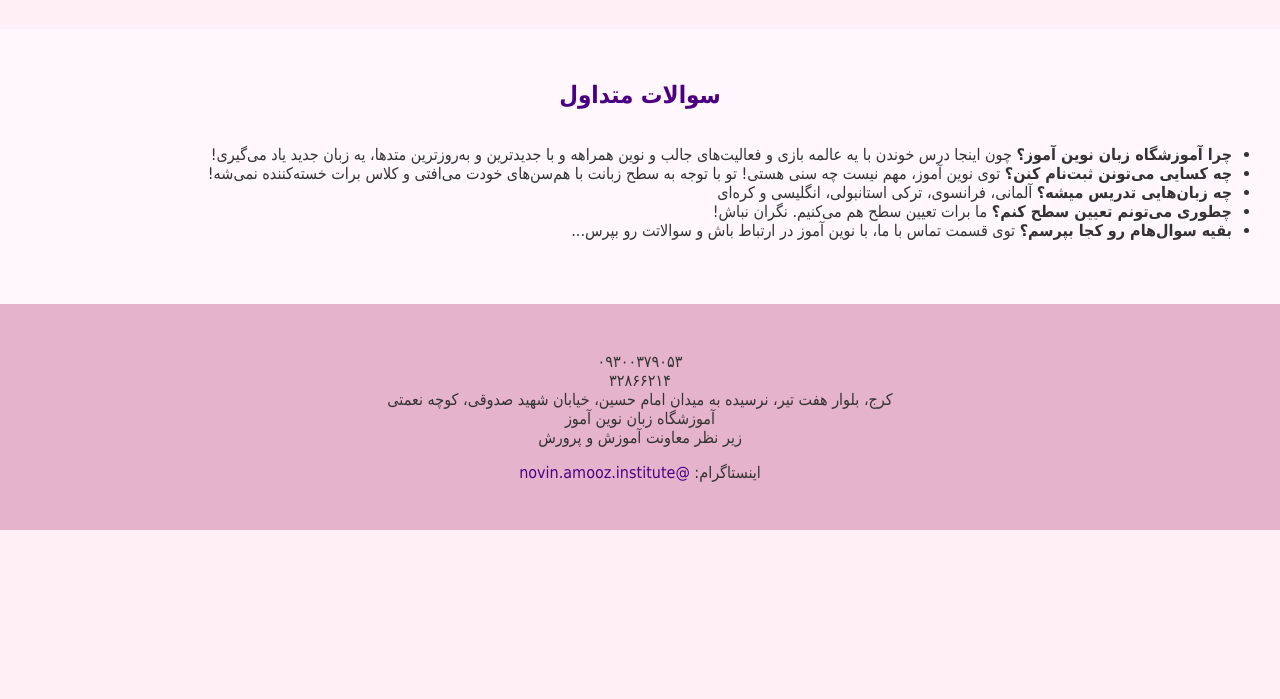
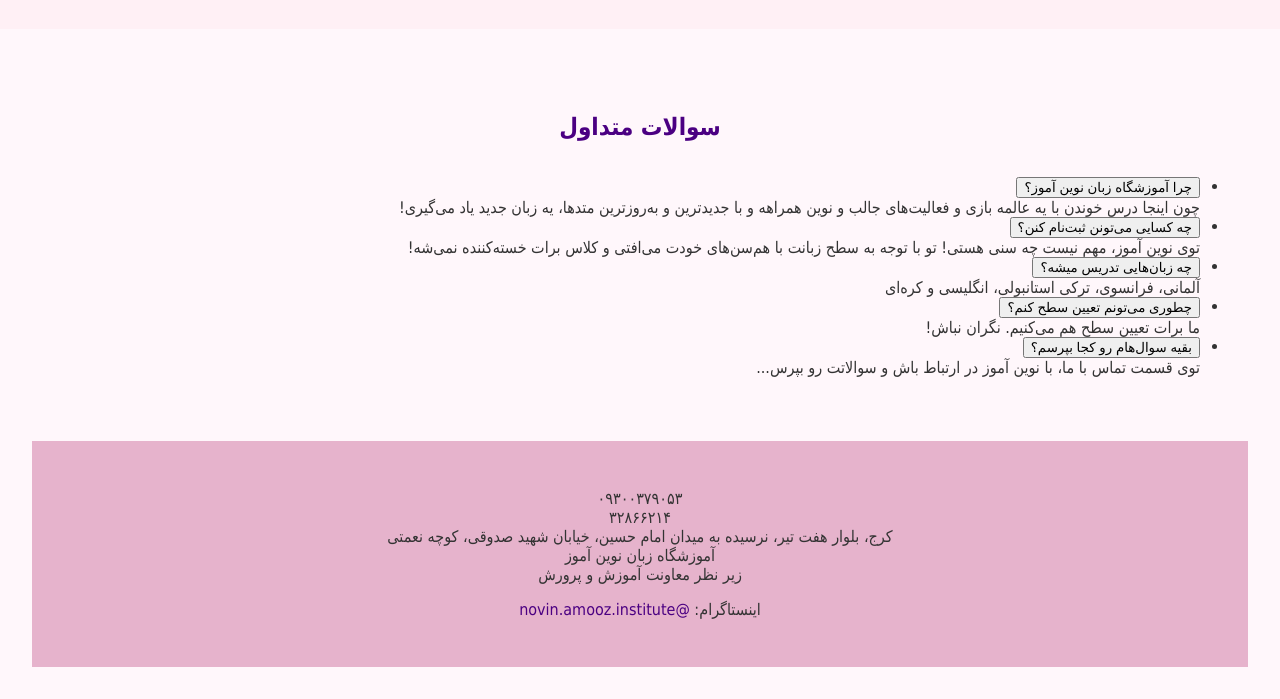
Before and after one commit to Novinamooz/Novin.Amooz, a plain HTML site: page index.html in a window 1280 px wide. Shown: the part 934-1633 px from the top of the page. Before the commit the page ends 1464 px from the top, so only its background shows below. Drawn offline with Linux system fonts and the light colour scheme.

Commit message:
Update index.html

```diff
--- a/index.html
+++ b/index.html
@@ -43,15 +43,69 @@
     </section>
 
     <section class="faq">
-      <h2>سوالات متداول</h2>
-      <ul>
-        <li><strong>چرا آموزشگاه زبان نوین آموز؟</strong> چون اینجا درس خوندن با یه عالمه بازی و فعالیت‌های جالب و نوین همراهه و با جدیدترین و به‌روزترین متدها، یه زبان جدید یاد می‌گیری!</li>
-        <li><strong>چه کسایی می‌تونن ثبت‌نام کنن؟</strong> توی نوین آموز، مهم نیست چه سنی هستی! تو با توجه به سطح زبانت با هم‌سن‌های خودت می‌افتی و کلاس برات خسته‌کننده نمی‌شه!</li>
-        <li><strong>چه زبان‌هایی تدریس میشه؟</strong> آلمانی، فرانسوی، ترکی استانبولی، انگلیسی و کره‌ای</li>
-        <li><strong>چطوری می‌تونم تعیین سطح کنم؟</strong> ما برات تعیین سطح هم می‌کنیم. نگران نباش!</li>
-        <li><strong>بقیه سوال‌هام رو کجا بپرسم؟</strong> توی قسمت تماس با ما، با نوین آموز در ارتباط باش و سوالاتت رو بپرس...</li>
-      </ul>
-    </section>
+<!DOCTYPE html>
+<html lang="fa" dir="rtl">
+<head>
+  <meta charset="UTF-8" />
+  <meta name="viewport" content="width=device-width, initial-scale=1.0" />
+  <title>سوالات متداول - نوین آموز</title>
+  <link rel="stylesheet" href="style.css" />
+</head>
+<body>
+
+  <section class="faq">
+    <h2>سوالات متداول</h2>
+    <ul>
+      <li>
+        <button class="question">چرا آموزشگاه زبان نوین آموز؟</button>
+        <div class="answer">چون اینجا درس خوندن با یه عالمه بازی و فعالیت‌های جالب و نوین همراهه و با جدیدترین و به‌روزترین متدها، یه زبان جدید یاد می‌گیری!</div>
+      </li>
+      <li>
+        <button class="question">چه کسایی می‌تونن ثبت‌نام کنن؟</button>
+        <div class="answer">توی نوین آموز، مهم نیست چه سنی هستی! تو با توجه به سطح زبانت با هم‌سن‌های خودت می‌افتی و کلاس برات خسته‌کننده نمی‌شه!</div>
+      </li>
+      <li>
+        <button class="question">چه زبان‌هایی تدریس میشه؟</button>
+        <div class="answer">آلمانی، فرانسوی، ترکی استانبولی، انگلیسی و کره‌ای</div>
+      </li>
+      <li>
+        <button class="question">چطوری می‌تونم تعیین سطح کنم؟</button>
+        <div class="answer">ما برات تعیین سطح هم می‌کنیم. نگران نباش!</div>
+      </li>
+      <li>
+        <button class="question">بقیه سوال‌هام رو کجا بپرسم؟</button>
+        <div class="answer">توی قسمت تماس با ما، با نوین آموز در ارتباط باش و سوالاتت رو بپرس...</div>
+      </li>
+    </ul>
+  </section>
+
+  <script>
+    document.querySelectorAll(".faq .question").forEach(button => {
+      button.addEventListener("click", () => {
+        const li = button.parentElement;
+        const answer = li.querySelector(".answer");
+
+        if (li.classList.contains("active")) {
+          answer.style.maxHeight = null;
+          li.classList.remove("active");
+        } else {
+          // بستن بقیه آیتم‌ها (اختیاری)
+          document.querySelectorAll(".faq li").forEach(otherLi => {
+            if (otherLi !== li) {
+              otherLi.classList.remove("active");
+              otherLi.querySelector(".answer").style.maxHeight = null;
+            }
+          });
+
+          li.classList.add("active");
+          answer.style.maxHeight = answer.scrollHeight + "px";
+        }
+      });
+    });
+  </script>
+
+</body>
+</html>
 
     <footer>
       <div class="footer-wave"></div>
```
